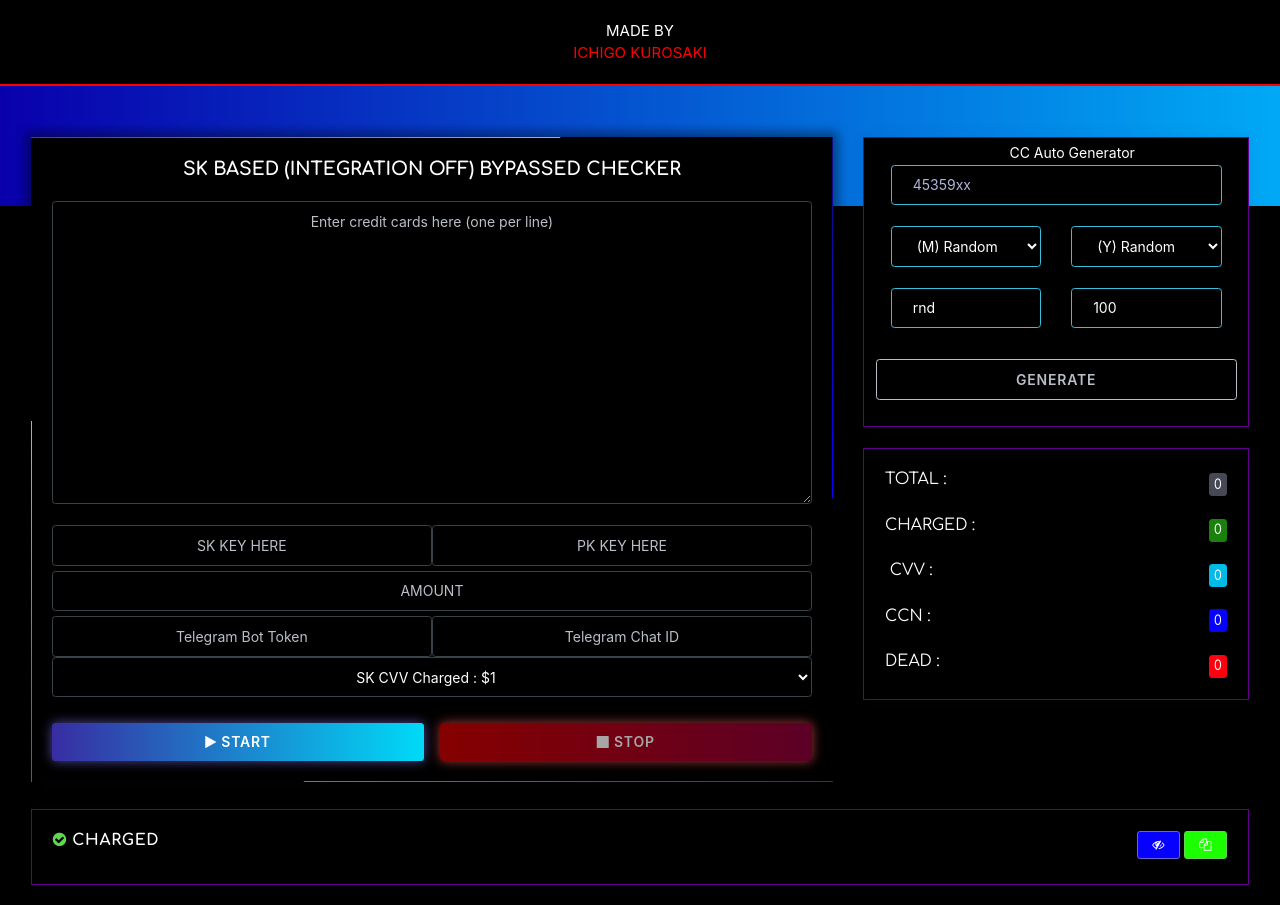
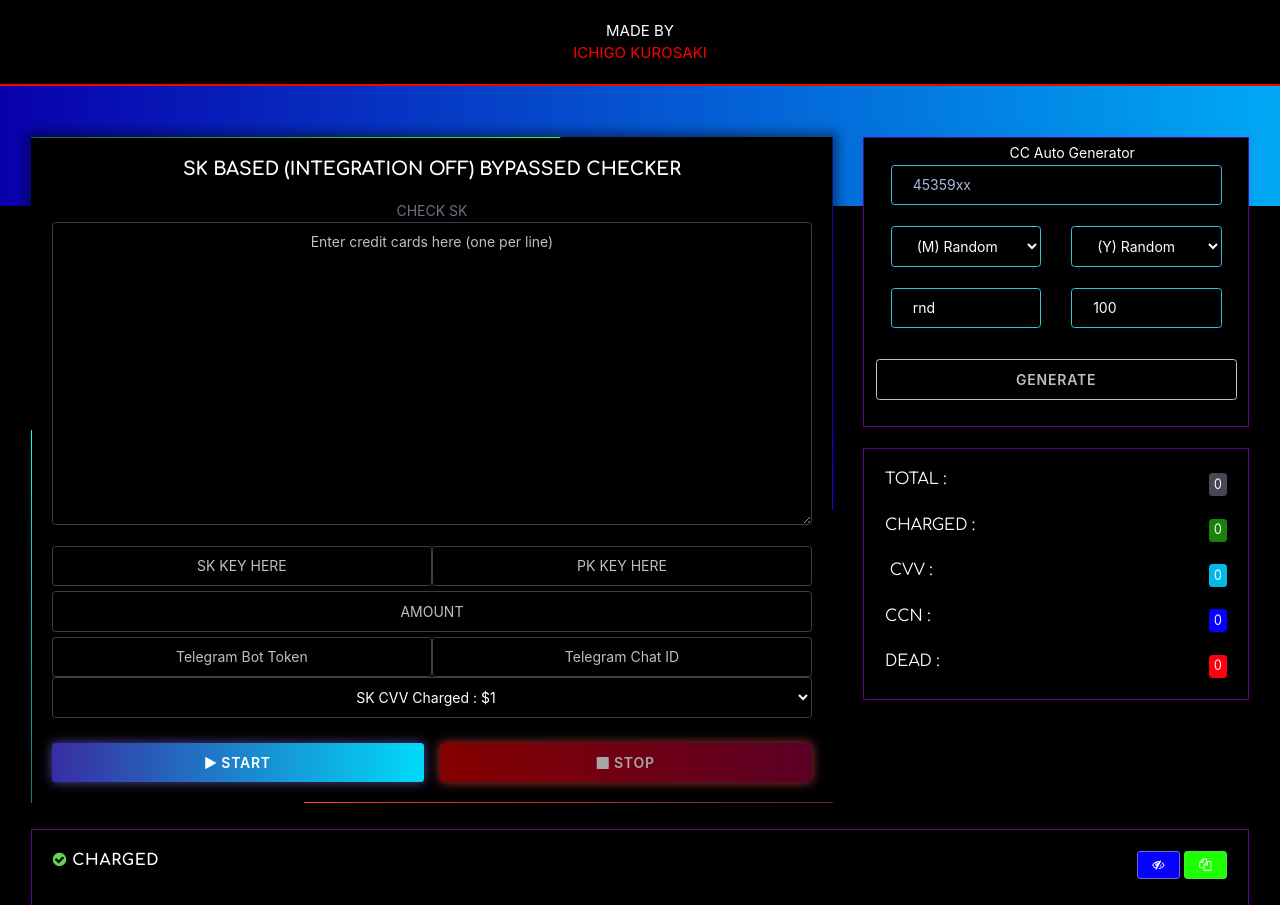
Before and after one commit to Rahat4089/skbasedbypassed, a PHP site: page / in a window 1280 px wide. Shown: the top 905 px of the page. Run offline with PHP 8.4, Linux system fonts and the light colour scheme; some libraries are stand-ins or nearby versions; some web fonts are replaced.

Commit message:
Update index.php

```diff
--- a/index.php
+++ b/index.php
@@ -868,6 +868,7 @@
                                 <span> </span>
                                 <span> </span>
                                 <h4 class="mb-2"><strong>SK BASED (INTEGRATION OFF) BYPASSED CHECKER</strong></h4>
+								<div class="check-sk-link" onclick="window.location.href='/sk_key'">CHECK SK</div>
 
                                 <textarea rows="16" id="lista" class="form-control text-center form-checker mb-2"
                                     placeholder="Enter credit cards here (one per line)"></textarea>
@@ -1558,4 +1559,5 @@
         <script src="theme-assets/js/ghost.js"></script>
 </body>
 
+
 </html>
```
